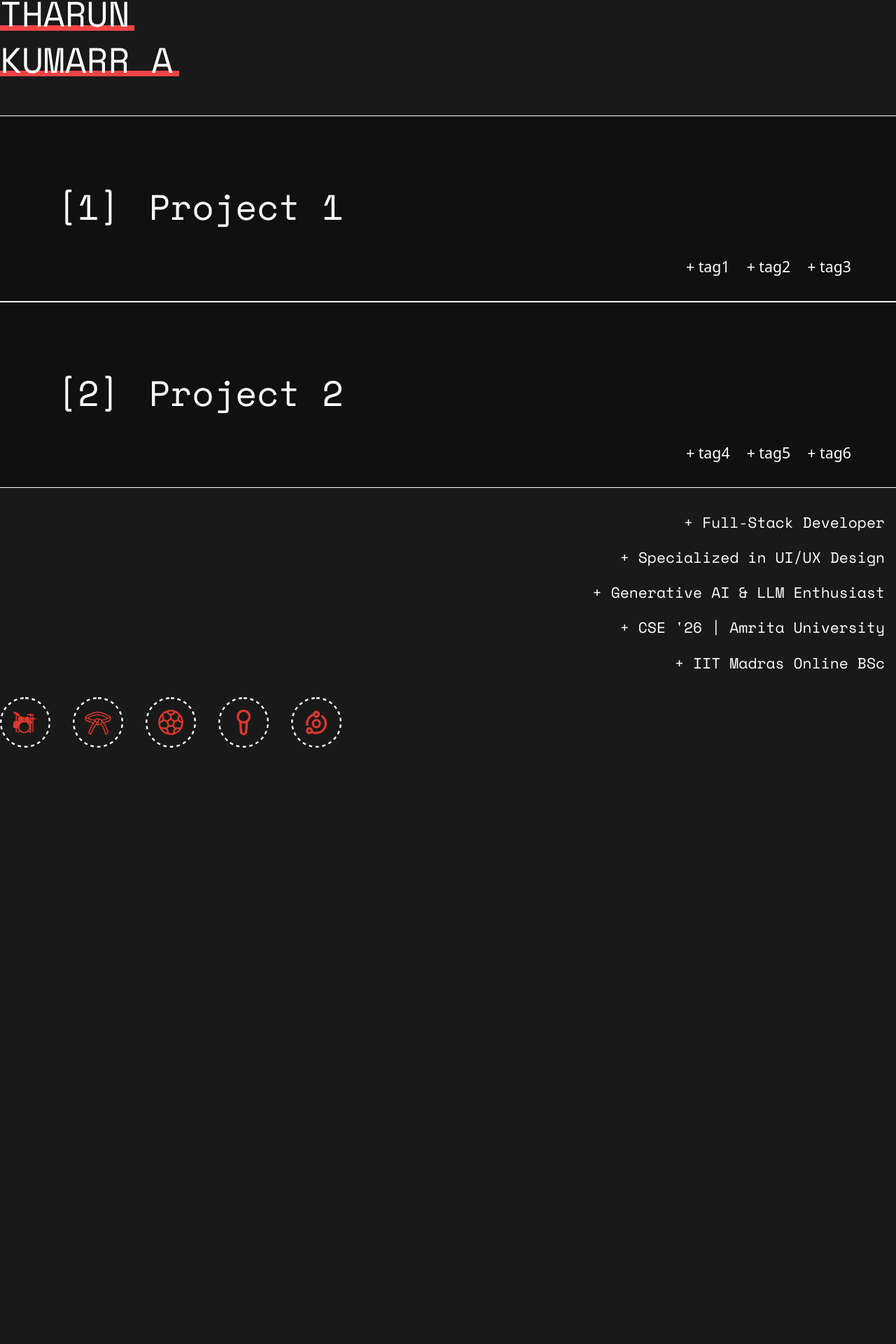
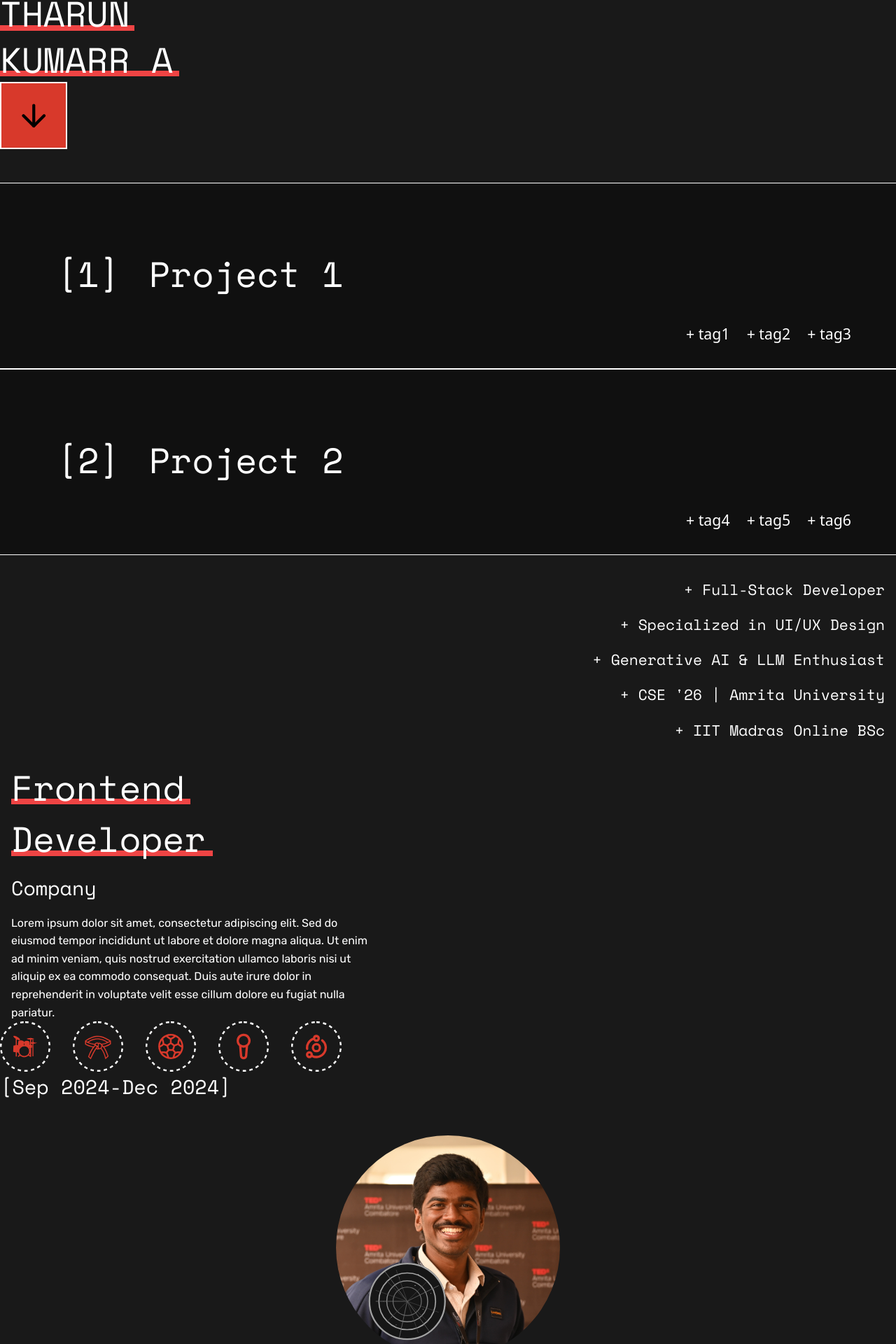
Before and after one commit to TharunKumarrA/Portfolio-v2, a Next.js app: page / in a window 1280 px wide. Shown: the part 80-2000 px from the top of the page at 70% size. Before the commit the page ends 1148 px from the top, so only its background shows below. Built offline with nearby package versions, Linux system fonts and the light colour scheme.

Commit message:
minor changes

```diff
--- a/src/app/components/Grid.jsx
+++ b/src/app/components/Grid.jsx
@@ -20,7 +20,7 @@ const Grid = () => {
     { length: 10, offset: 0 },
     { length: 10, offset: 0 },
     { length: 10, offset: 0 },
-    { length: 7, offset: 2 }
+    { length: 7, offset: 1 }
   ];
 
   return (
--- a/src/app/page.js
+++ b/src/app/page.js
@@ -4,6 +4,10 @@ import ProfileCard from "./components/ProfileCard";
 import ProjectCardContainer from "./components/ProjectCardContainer.jsx";
 import TextUnderlineEffect from "./components/UnderlinedText";
 import AboutAttributes from "./components/AboutAttributes";
+import ArrowButton from "./components/ArrowButton";
+import ExpPositionContent from "./components/ExpPositionContent";
+import ExpDateRange from "./components/ExpDateRange";
+import ProfileImage from "./components/ProfileImage";
 
 export default function Home() {
   const projectData = [
@@ -44,10 +48,16 @@ export default function Home() {
           <TextUnderlineEffect text="THARUN" />
           <TextUnderlineEffect text="KUMARR A" />
       </div>
+      <ArrowButton />
       <div className="flex justify-center items-center mt-12"></div>
       <ProjectCardContainer projects={projectData} />
       <ProfileCard data={data} />
+      <ExpPositionContent role={["Frontend", "Developer"]} company="Company" details="Lorem ipsum dolor sit amet, consectetur adipiscing elit. Sed do eiusmod tempor incididunt ut labore et dolore magna aliqua. Ut enim ad minim veniam, quis nostrud exercitation ullamco laboris nisi ut aliquip ex ea commodo consequat. Duis aute irure dolor in reprehenderit in voluptate velit esse cillum dolore eu fugiat nulla pariatur." />
       <AboutAttributes />
+      <ExpDateRange start="Sep 2024" end="Dec 2024" />
+      <div className="flex justify-center items-center mt-12">
+        <ProfileImage imgSrc={"/Tharun_Kumarr.jpg"} altText={"Profile Picture"} />
+      </div>
     </>
   );
 }
```
